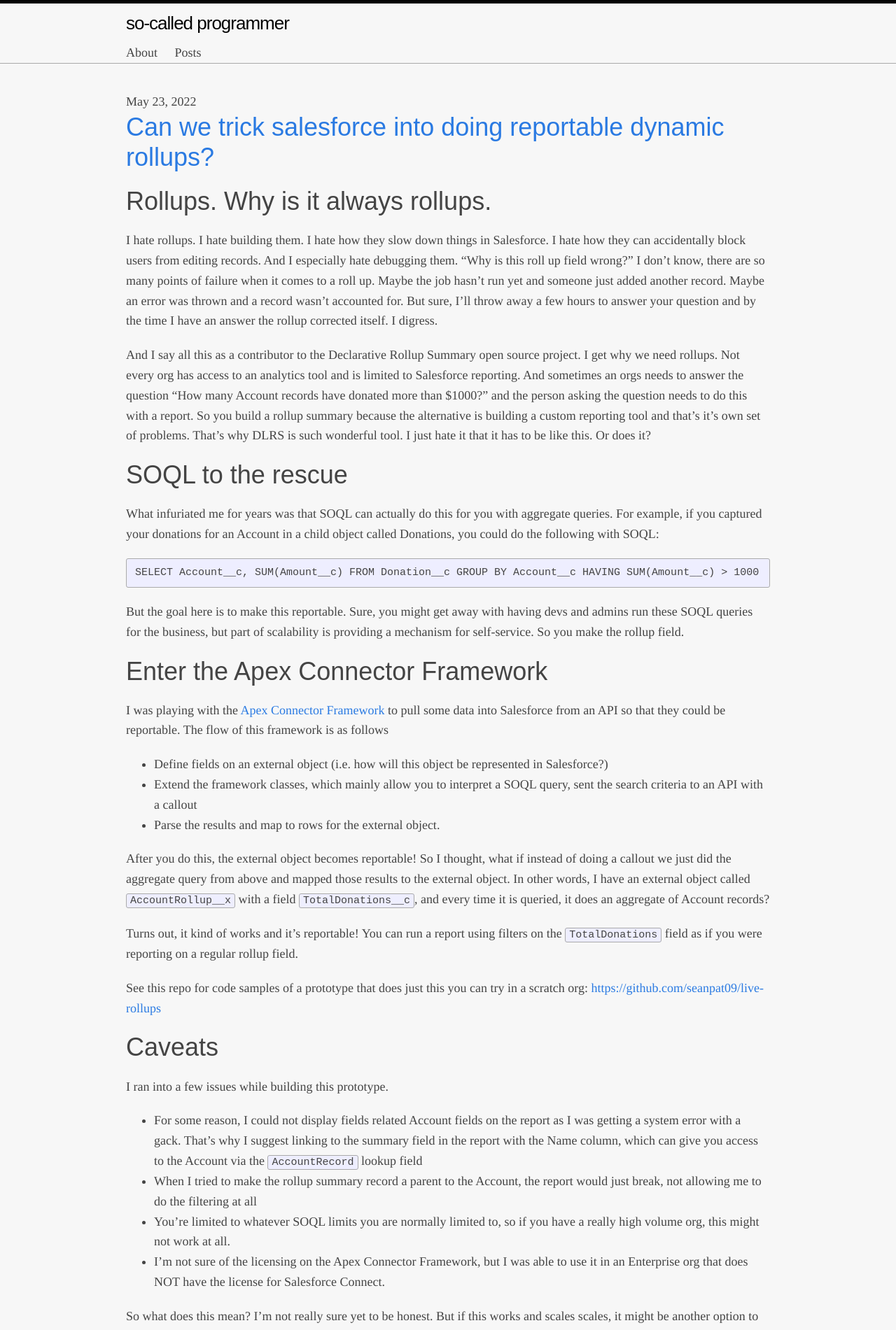
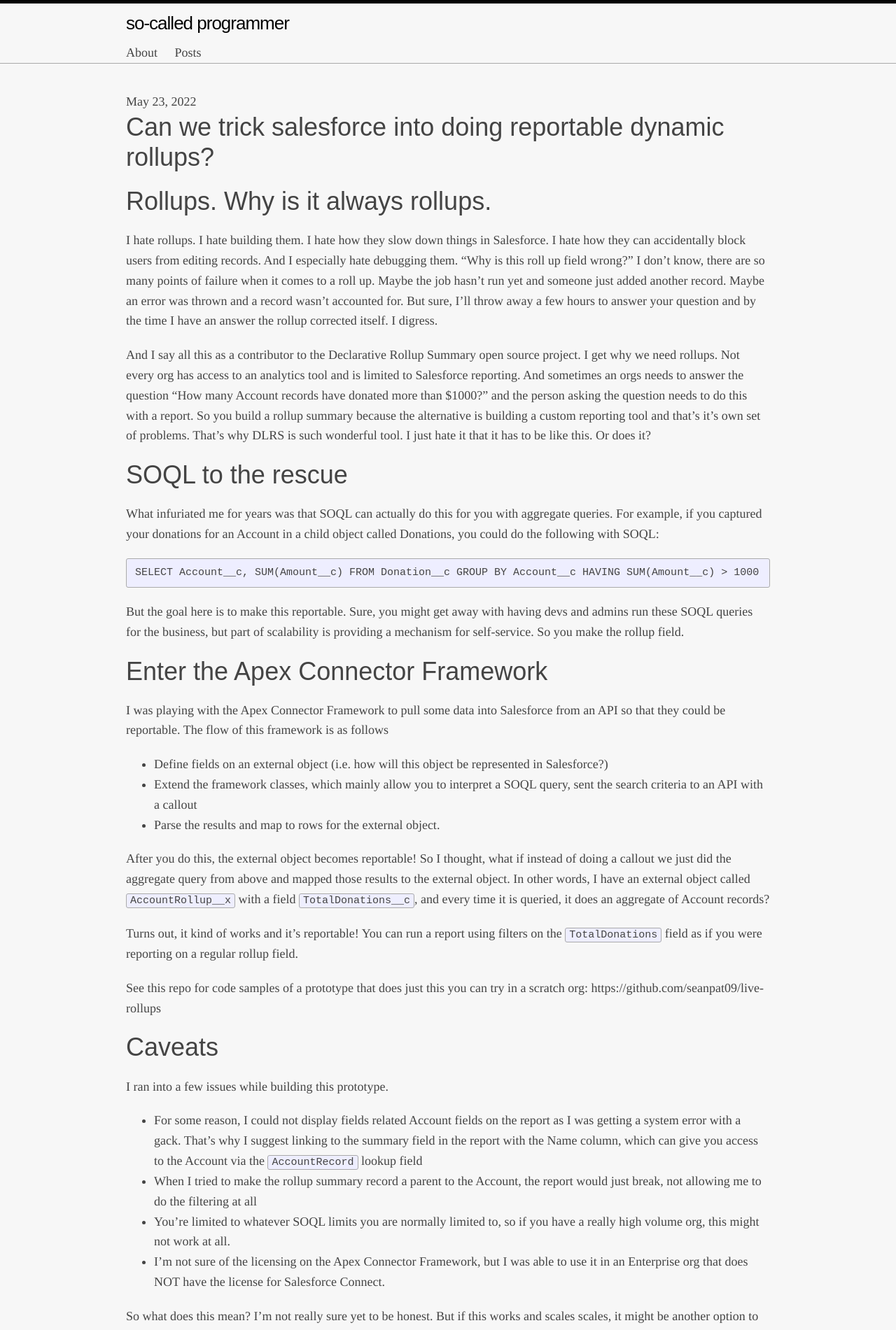
Before and after one commit to seanpat09/seanpat09.github.io, a Jekyll site: the page built from index.html, in a window 1280 px wide. Shown: the top 1901 px of the page at 70% size. Built offline with Jekyll 4.4.1, drawn with Linux system fonts in a browser that asks for light colours; the list of posts is cut into pages by our own code.

Commit message:
fixing accessibility issues (#21)
* simple layout

* adjusting color

* fixing accessibility issues

```diff
--- a/_layouts/default.html
+++ b/_layouts/default.html
@@ -1,5 +1,5 @@
 <!DOCTYPE html>
-<html>
+<html lang="en">
 
   {% include head.html %}
   <body>
--- a/css/main.scss
+++ b/css/main.scss
@@ -18,7 +18,7 @@
 
 $text-color:       #444444;
 $background-color: #f7f7f7;
-$brand-color:      #2a7ae2;
+$brand-color:      #444444;
 
 $grey-color:       #444444;
 $grey-color-light: lighten($grey-color, 40%);
```
